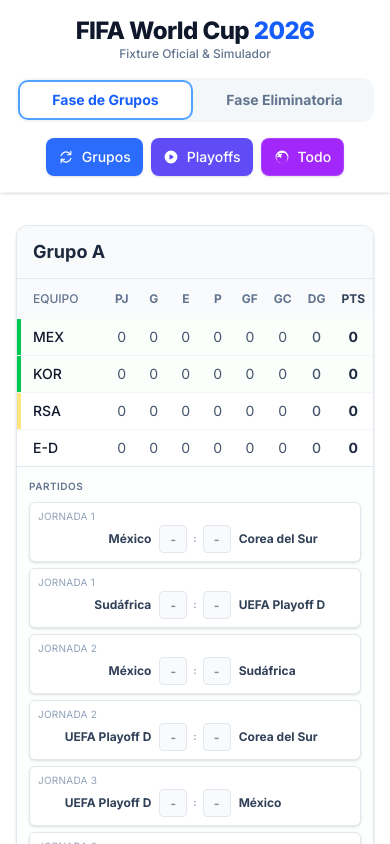
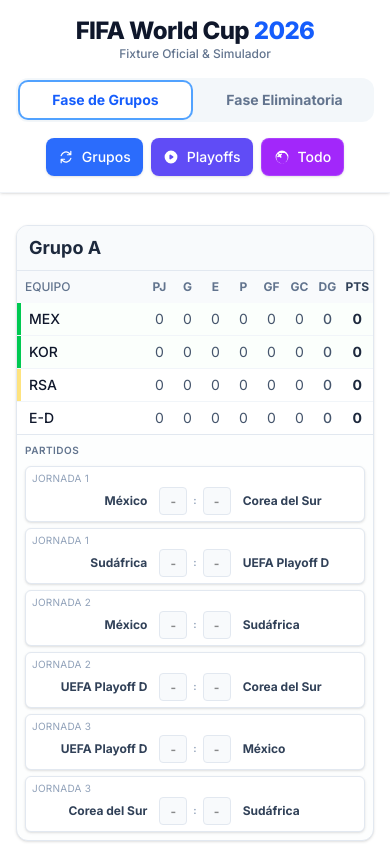
Before and after one commit to josemqu/fifa-world-cup-2026, a Next.js app: page /groups in a window 390 px wide. Shown: the top 844 px of the page. Built offline with nearby package versions, Linux system fonts and the light colour scheme.

Commit message:
Reduce spacing and padding across group stage components to create more compact layout, adjust grid breakpoints to show 4 columns on XL screens, and add horizontal margin to tooltip triggers

```diff
--- a/src/components/GroupCard.tsx
+++ b/src/components/GroupCard.tsx
@@ -33,7 +33,7 @@
       animate={{ opacity: 1, y: 0 }}
       className="bg-white dark:bg-slate-800 rounded-xl shadow-sm border border-slate-200 dark:border-slate-700 overflow-hidden flex flex-col"
     >
-      <div className="bg-slate-50 dark:bg-slate-900/50 px-4 py-3 border-b border-slate-200 dark:border-slate-700">
+      <div className="bg-slate-50 dark:bg-slate-900/50 px-3 py-2 border-b border-slate-200 dark:border-slate-700">
         <h3 className="font-bold text-lg text-slate-800 dark:text-slate-100">
           Grupo {group.name}
         </h3>
@@ -44,61 +44,61 @@
         <table className="w-full text-sm text-left">
           <thead className="text-xs text-slate-500 dark:text-slate-400 uppercase bg-slate-50 dark:bg-slate-900/50">
             <tr>
-              <th scope="col" className="px-4 py-3 font-medium">
+              <th scope="col" className="px-2 py-2 font-medium">
                 Equipo
               </th>
               <th
                 scope="col"
-                className="px-2 py-3 text-center w-8"
+                className="px-1 py-2 text-center w-7"
                 title="Partidos Jugados"
               >
                 PJ
               </th>
               <th
                 scope="col"
-                className="px-2 py-3 text-center w-8"
+                className="px-1 py-2 text-center w-7"
                 title="Ganados"
               >
                 G
               </th>
               <th
                 scope="col"
-                className="px-2 py-3 text-center w-8"
+                className="px-1 py-2 text-center w-7"
                 title="Empatados"
               >
                 E
               </th>
               <th
                 scope="col"
-                className="px-2 py-3 text-center w-8"
+                className="px-1 py-2 text-center w-7"
                 title="Perdidos"
               >
                 P
               </th>
               <th
                 scope="col"
-                className="px-2 py-3 text-center w-8"
+                className="px-1 py-2 text-center w-7"
                 title="Goles a Favor"
               >
                 GF
               </th>
               <th
                 scope="col"
-                className="px-2 py-3 text-center w-8"
+                className="px-1 py-2 text-center w-7"
                 title="Goles en Contra"
               >
                 GC
               </th>
               <th
                 scope="col"
-                className="px-2 py-3 text-center w-8"
+                className="px-1 py-2 text-center w-7"
                 title="Diferencia de Goles"
               >
                 DG
               </th>
               <th
                 scope="col"
-                className="px-2 py-3 text-center w-8 font-bold text-slate-700 dark:text-slate-200"
+                className="px-1 py-2 text-center w-7 font-bold text-slate-700 dark:text-slate-200"
                 title="Puntos"
               >
                 Pts
@@ -114,7 +114,7 @@
                   index < 2 ? "bg-green-50/30 dark:bg-green-900/10" : ""
                 )}
               >
-                <td className="px-4 py-1.5 font-medium text-slate-900 dark:text-slate-100 flex items-center gap-2 relative h-9">
+                <td className="px-2 py-1 font-medium text-slate-900 dark:text-slate-100 flex items-center gap-1.5 relative h-8">
                   <span
                     className={clsx(
                       "w-1 h-full absolute left-0 top-0",
@@ -131,30 +131,30 @@
                     </span>
                   </Tooltip>
                 </td>
-                <td className="px-2 py-1.5 text-center text-slate-600 dark:text-slate-400">
+                <td className="px-1 py-1 text-center text-slate-600 dark:text-slate-400">
                   {team.played}
                 </td>
-                <td className="px-2 py-1.5 text-center text-slate-600 dark:text-slate-400">
+                <td className="px-1 py-1 text-center text-slate-600 dark:text-slate-400">
                   {team.won}
                 </td>
-                <td className="px-2 py-1.5 text-center text-slate-600 dark:text-slate-400">
+                <td className="px-1 py-1 text-center text-slate-600 dark:text-slate-400">
                   {team.drawn}
                 </td>
-                <td className="px-2 py-1.5 text-center text-slate-600 dark:text-slate-400">
+                <td className="px-1 py-1 text-center text-slate-600 dark:text-slate-400">
                   {team.lost}
                 </td>
-                <td className="px-2 py-1.5 text-center text-slate-600 dark:text-slate-400">
+                <td className="px-1 py-1 text-center text-slate-600 dark:text-slate-400">
                   {team.gf}
                 </td>
-                <td className="px-2 py-1.5 text-center text-slate-600 dark:text-slate-400">
+                <td className="px-1 py-1 text-center text-slate-600 dark:text-slate-400">
                   {team.ga}
                 </td>
-                <td className="px-2 py-1.5 text-center text-slate-600 dark:text-slate-400 font-medium">
+                <td className="px-1 py-1 text-center text-slate-600 dark:text-slate-400 font-medium">
                   {team.gf - team.ga > 0
                     ? `+${team.gf - team.ga}`
                     : team.gf - team.ga}
                 </td>
-                <td className="px-2 py-1.5 text-center font-bold text-slate-800 dark:text-slate-100">
+                <td className="px-1 py-1 text-center font-bold text-slate-800 dark:text-slate-100">
                   {team.pts}
                 </td>
               </tr>
@@ -164,7 +164,7 @@
       </div>
 
       {/* Matches List */}
-      <div className="bg-slate-50/30 dark:bg-slate-900/20 p-3">
+      <div className="bg-slate-50/30 dark:bg-slate-900/20 p-2">
         <h4 className="font-semibold text-[10px] uppercase text-slate-500 dark:text-slate-400 mb-2 tracking-wider">
           Partidos
         </h4>
@@ -172,7 +172,7 @@
           {group.matches.map((match) => (
             <div
               key={match.id}
-              className="text-xs border border-slate-200 dark:border-slate-700 rounded-md p-2 bg-white dark:bg-slate-800 shadow-sm"
+              className="text-xs border border-slate-200 dark:border-slate-700 rounded-md p-1.5 bg-white dark:bg-slate-800 shadow-sm"
             >
               <div className="flex justify-between items-center text-[10px] text-slate-400 dark:text-slate-500 mb-1 uppercase tracking-wide leading-none">
                 <span>{match.date}</span>
--- a/src/components/GroupStage.tsx
+++ b/src/components/GroupStage.tsx
@@ -13,7 +13,7 @@
 
 export function GroupStage({ groups, onMatchUpdate }: GroupStageProps) {
   return (
-    <div className="grid grid-cols-1 md:grid-cols-2 xl:grid-cols-3 gap-6 py-4">
+    <div className="grid grid-cols-1 md:grid-cols-2 lg:grid-cols-3 xl:grid-cols-4 gap-4 py-4">
       {groups.map((group) => (
         <GroupCard
           key={group.name}
--- a/src/components/ui/Tooltip.tsx
+++ b/src/components/ui/Tooltip.tsx
@@ -50,7 +50,7 @@
       ref={triggerRef}
       onMouseEnter={() => setIsVisible(true)}
       onMouseLeave={() => setIsVisible(false)}
-      className="inline-block relative cursor-help"
+      className="inline-block relative cursor-help mx-1"
     >
       {children}
       <AnimatePresence>
```
